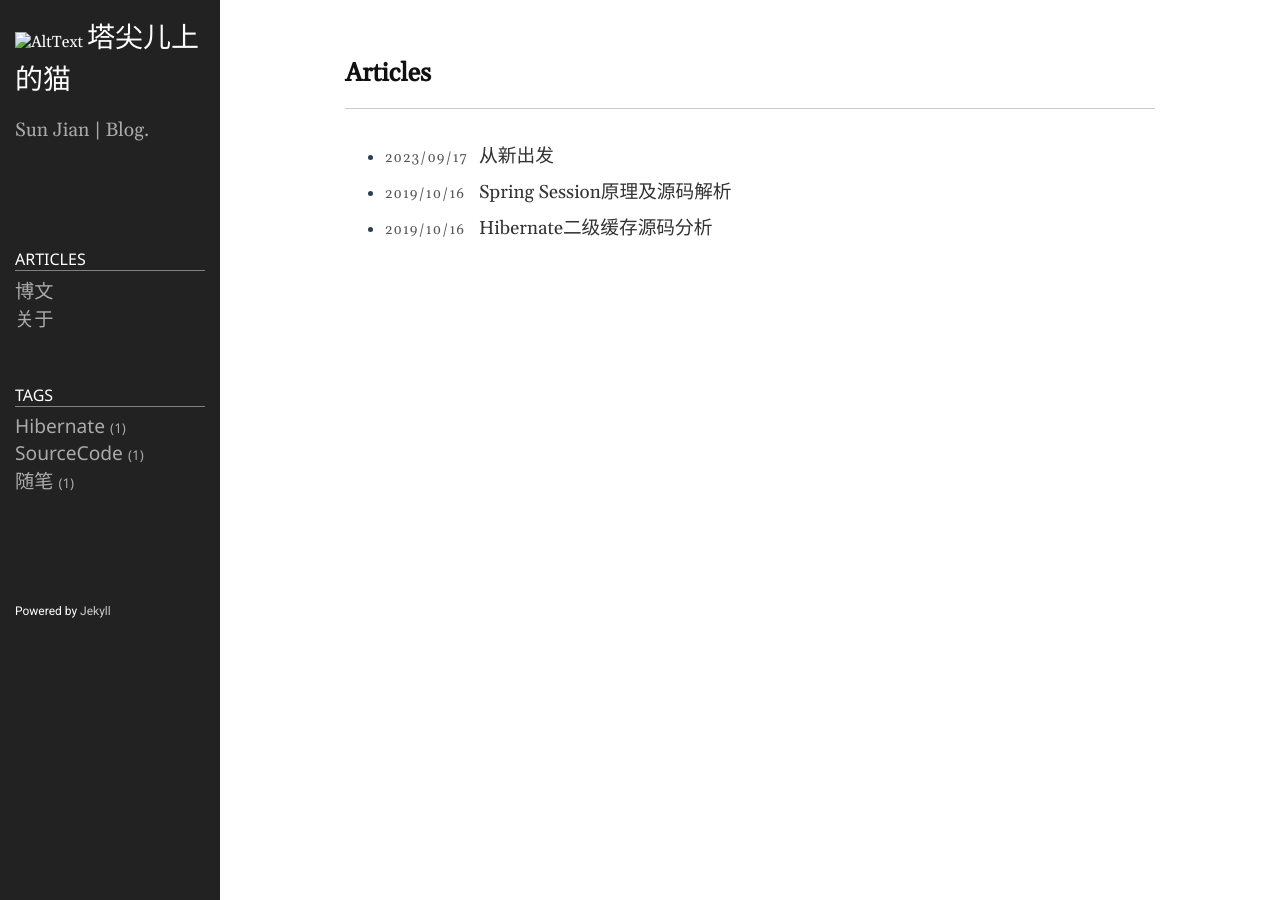
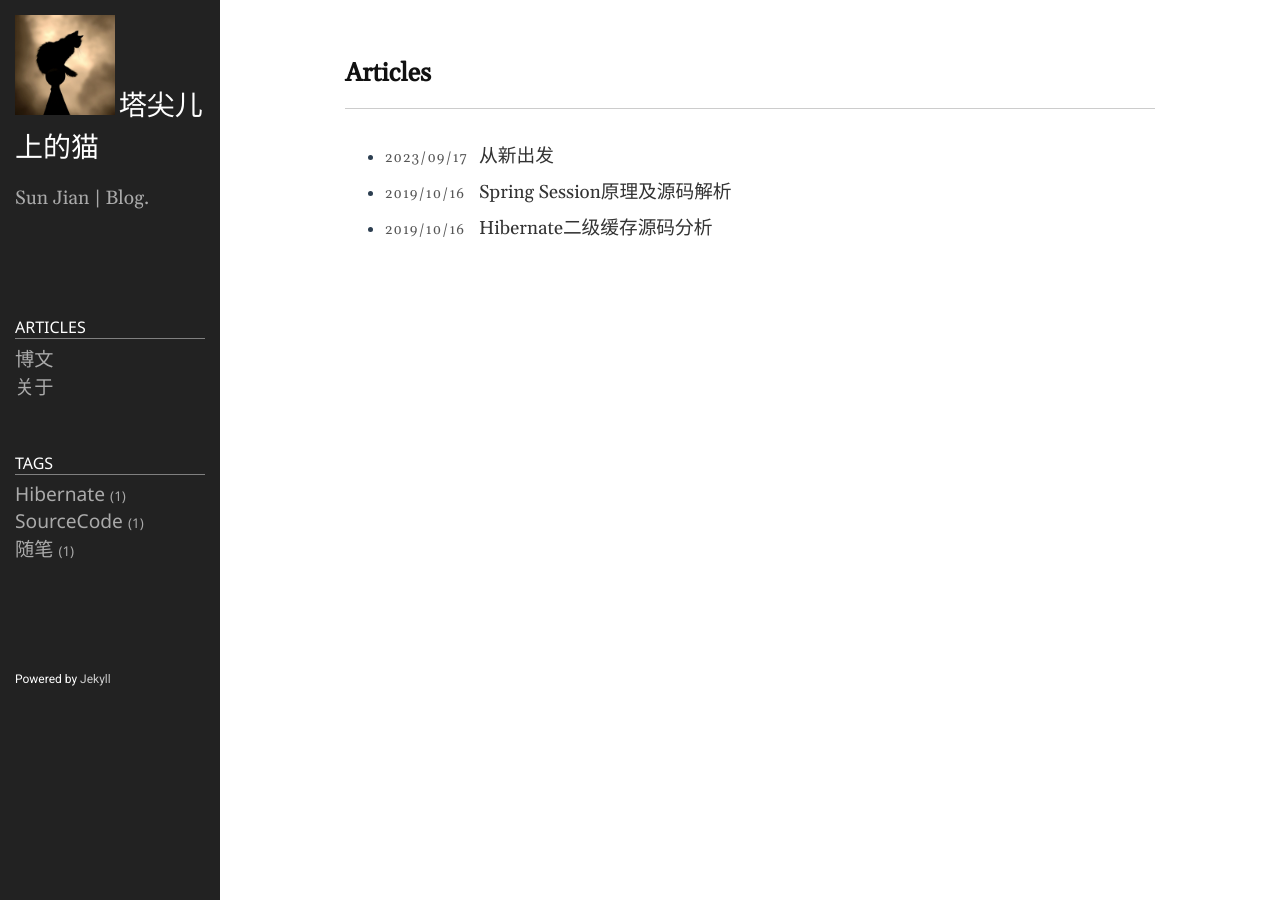
Before and after one commit to SpireCat/spirecat.github.io, a Jekyll site: the page built from index.markdown, in a window 1280 px wide. Built offline with Jekyll 4.4.1, drawn with Linux system fonts in a browser that asks for light colours.

Commit message:
修正图片位置

```diff
--- a/_includes/sidebar.html
+++ b/_includes/sidebar.html
@@ -1,6 +1,6 @@
 <div class="sidebar-item sidebar-header">
 	<div class='sidebar-brand'>
-		<img src="/public/images/_2728d6ef-944b-4031-ab81-073d17684d39.jpg" width="100" height="100" alt="AltText" />
+		<img src="/public/images/2023-09-17-self.jpg" width="100" height="100" alt="AltText" />
 		<a href="/about/">{{ site.title }}</a>
 	</div>
 	<p class="lead">{{ site.description }}</p>
```
Also changed, not shown: public/images/2023-09-17-self.jpg (renamed from public/images/_2728d6ef-944b-4031-ab81-073d17684d39.jpg).
